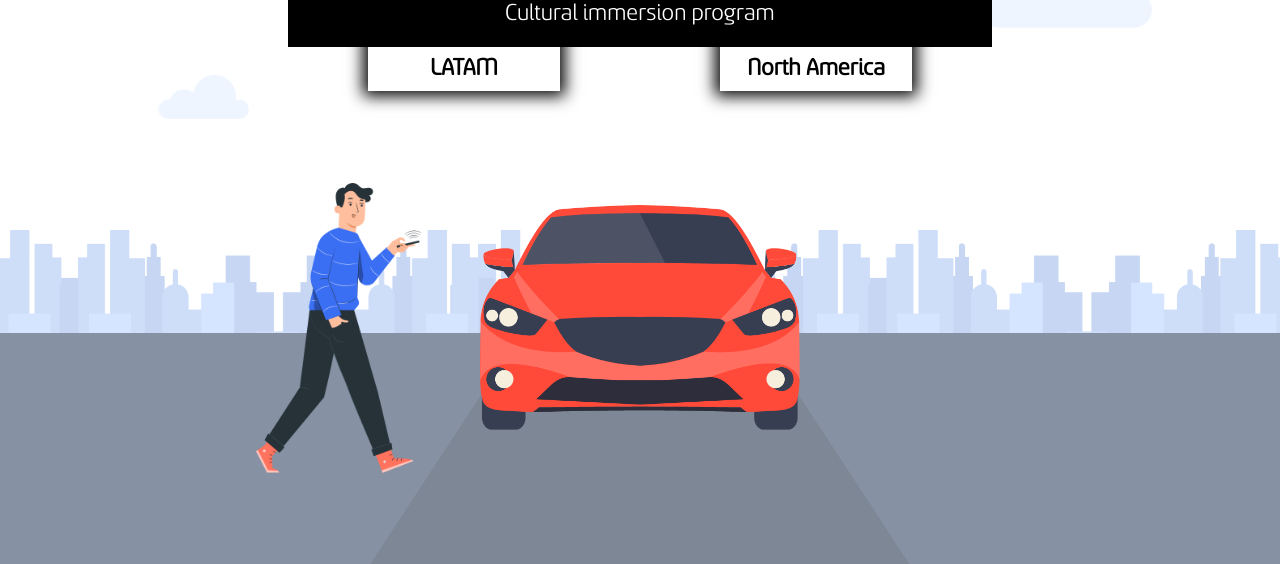
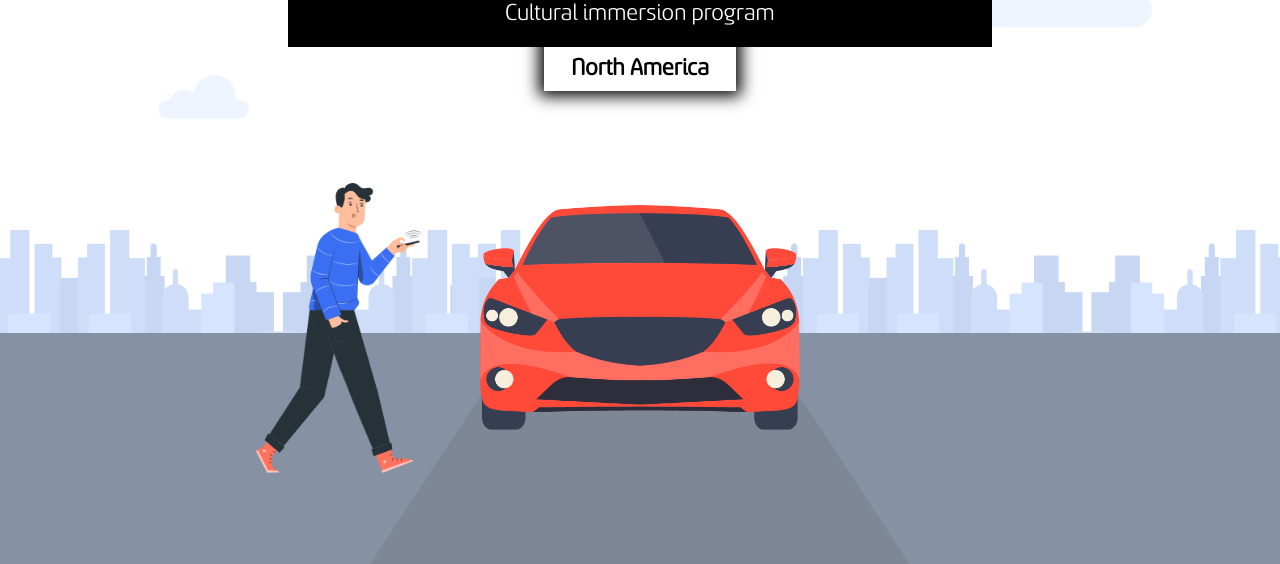
Before and after one commit to CQuiroga97/rebelU, a plain HTML site: page index.html in a window 1280 px wide. Shown: the part 236-800 px from the top of the page. Drawn offline with Linux system fonts and the light colour scheme.

Commit message:
pablo u3

```diff
--- a/index.html
+++ b/index.html
@@ -23,12 +23,12 @@
                         <span class="subtitulo">Cultural immersion program</span>
                     </div>
                     <div class="divBtnInicio">
-                        <div class="botonesInicio">
+                        <!-- <div class="botonesInicio">
                             <img src="./img/cristhian/rutaInicio1.PNG">
                             <span>
                                 LATAM
                             </span>
-                        </div>
+                        </div> -->
                         <div class="botonesInicio">
                             <img src="./img/cristhian/rutaInicio2.PNG">
                             <span>
```
